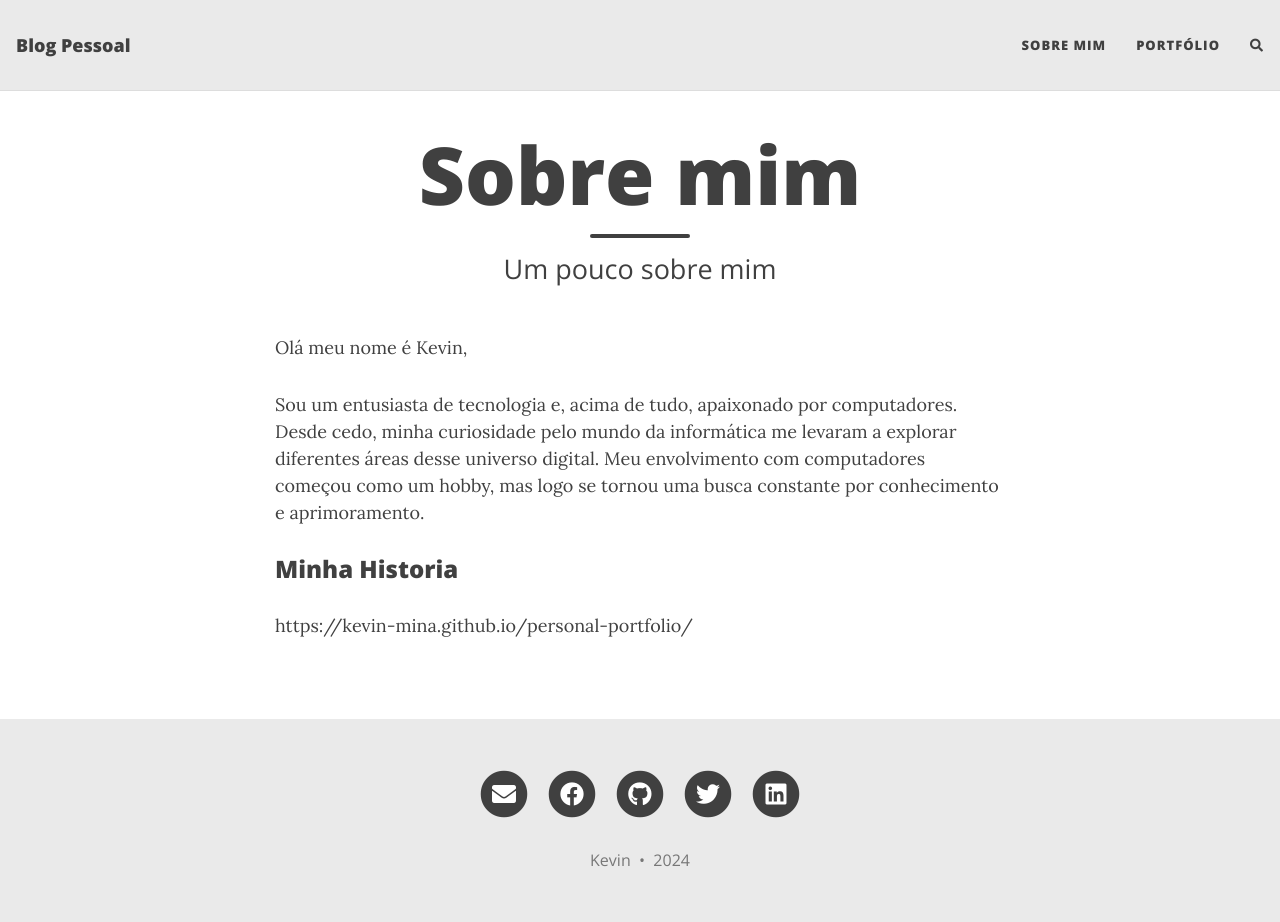
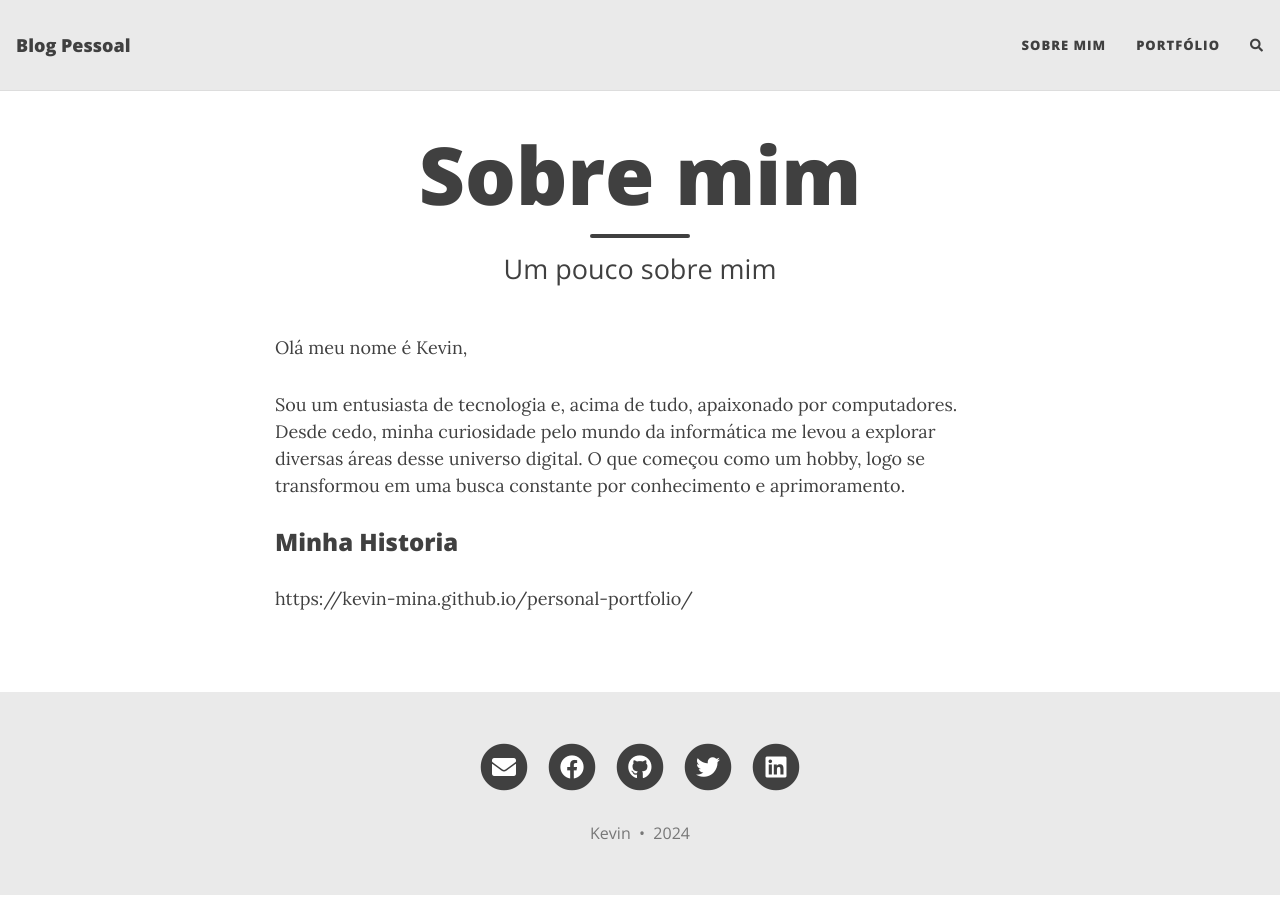
Before and after one commit to Kevin-Mina/Blog, a Jekyll site: the page built from aboutme.md, in a window 1280 px wide and 922 px high. Built offline with Jekyll 4.4.1, drawn with Linux system fonts in a browser that asks for light colours; nearby versions of some CDN libraries; comment, search, counter and statistics services are not loaded.

Commit message:
Update aboutme.md

```diff
--- a/aboutme.md
+++ b/aboutme.md
@@ -6,7 +6,7 @@ subtitle: Um pouco sobre mim
 
 Olá meu nome é Kevin,
 
-Sou um entusiasta de tecnologia e, acima de tudo, apaixonado por computadores. Desde cedo, minha curiosidade pelo mundo da informática me levaram a explorar diferentes áreas desse universo digital. Meu envolvimento com computadores começou como um hobby, mas logo se tornou uma busca constante por conhecimento e aprimoramento.
+Sou um entusiasta de tecnologia e, acima de tudo, apaixonado por computadores. Desde cedo, minha curiosidade pelo mundo da informática me levou a explorar diversas áreas desse universo digital. O que começou como um hobby, logo se transformou em uma busca constante por conhecimento e aprimoramento.
 
 ### Minha Historia
 
```
